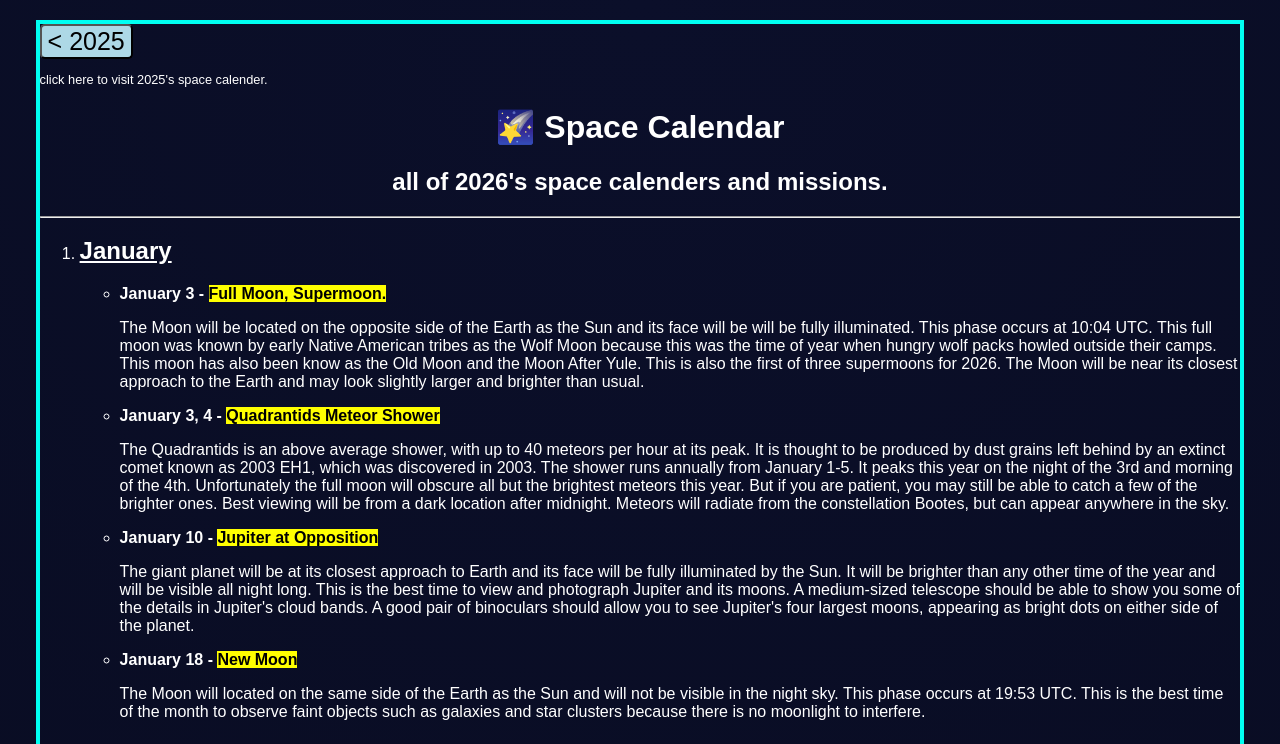
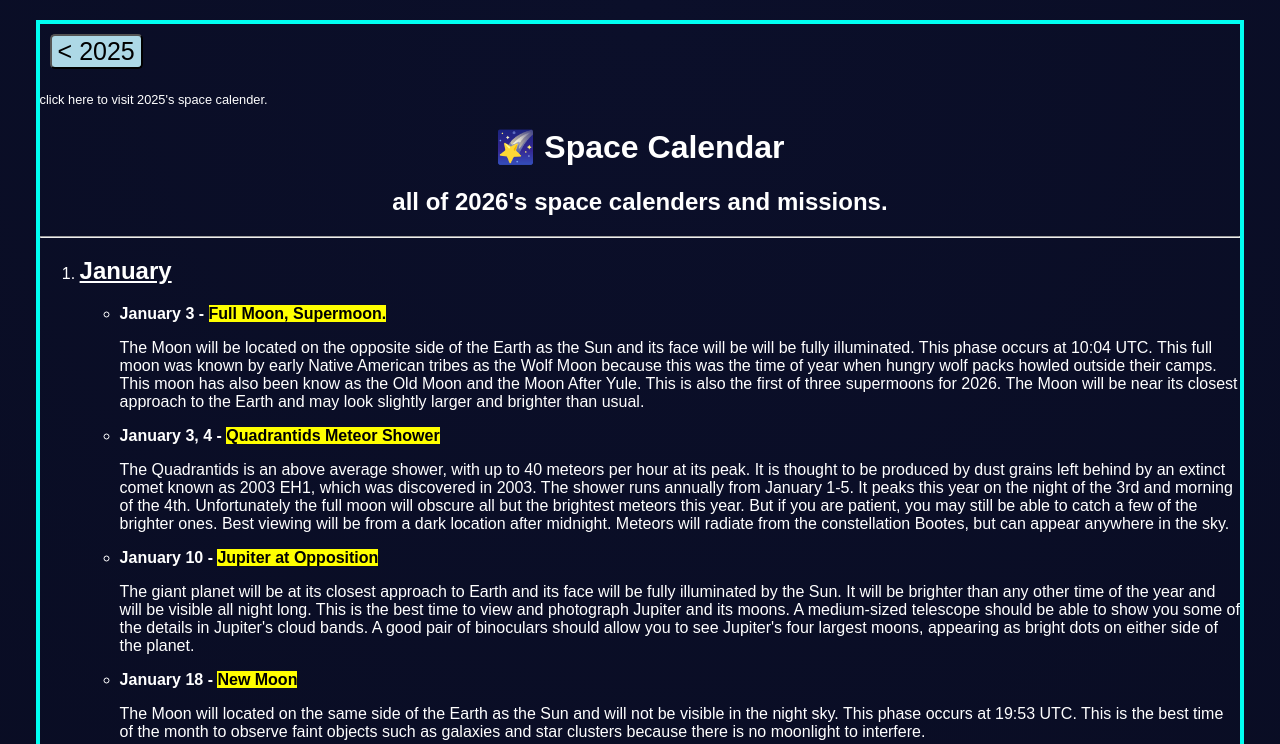
Before and after one commit to amex123-coder/space-calender, a plain HTML site: page space_calender2.html in a window 1280 px wide. Shown: the top 744 px of the page. Drawn offline with Linux system fonts and the light colour scheme.

Commit message:
Update space_calender2.html

```diff
--- a/space_calender2.html
+++ b/space_calender2.html
@@ -66,10 +66,12 @@
 
     <div class="main-container">
 
+     <div class="left-container">
         <a href="index.html">
             <button style="font-size:25px; background-color:lightblue; color:black; border-radius:5px">&lt;
                 2025</button>
         </a>
+      </div>
         <p style="font-size: 0.8em; ">click here to visit 2025's space calender.</p>
 
         <!--start of text-->
```
